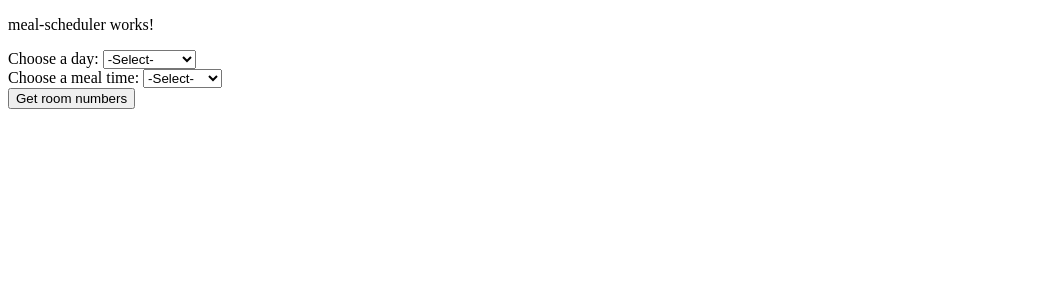
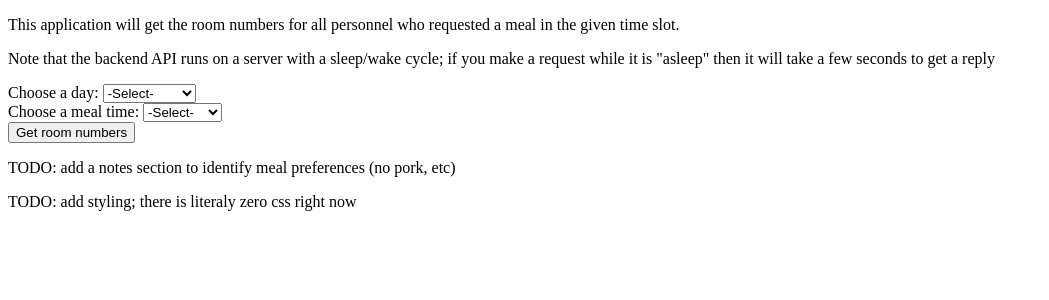
Before and after one commit to 4ist/MealScheduler, an Angular app: page / in a window 1280 px wide. Shown: the top 300 px of the page, without its empty margins (0-1049 px from the left). Built offline with nearby package versions, Linux system fonts and the light colour scheme.

Commit message:
updated paragraphs in meal-scheduler component

```diff
--- a/src/app/meal-scheduler/meal-scheduler.component.html
+++ b/src/app/meal-scheduler/meal-scheduler.component.html
@@ -1,4 +1,9 @@
-<p>meal-scheduler works!</p>
+<p>This application will get the room numbers for all personnel who
+  requested a meal in the given time slot.</p>
+
+<p>Note that the backend API runs on a server with a sleep/wake cycle;
+  if you make a request while it is "asleep" then it will take a few
+  seconds to get a reply</p>
 
 <form [formGroup]="mealDataToGet" (ngSubmit)="getRoomNumbers()">
   <label for="days">Choose a day: </label>
@@ -23,6 +28,8 @@
   <br />
   <Button type="submit">Get room numbers</Button>
 </form>
+<p>TODO: add a notes section to identify meal preferences (no pork, etc)</p>
+<p>TODO: add styling; there is literaly zero css right now</p>
 <ol>
   <li *ngFor="let room of roomNumbers">
     {{ room }}
--- a/src/index.html
+++ b/src/index.html
@@ -2,8 +2,8 @@
 <html lang="en">
 <head>
   <meta charset="utf-8">
-  <title>Portal</title>
-  <base href="/">
+  <title>Meal Scheduler</title>
+  <base href=".">
   <meta name="viewport" content="width=device-width, initial-scale=1">
   <link rel="icon" type="image/x-icon" href="favicon.ico">
 </head>
```
